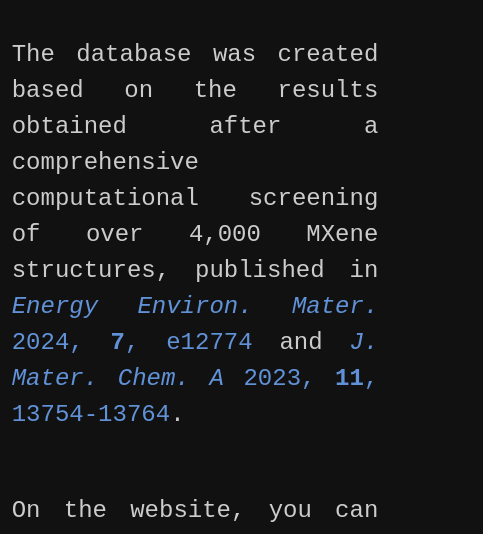
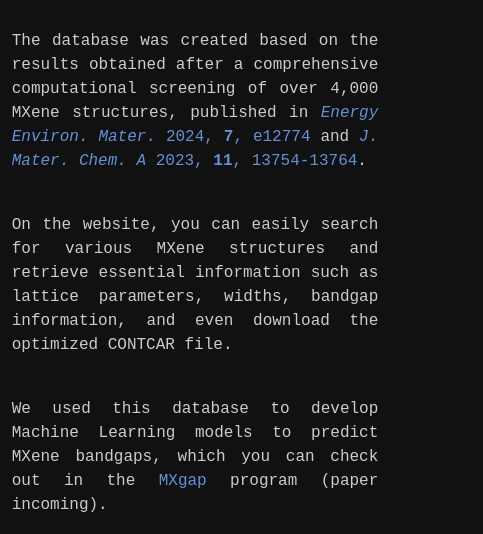
Before and after one commit to diegonti/mxene-db, a plain HTML site: page about.html in a window 390 px wide. Shown: the part 257-791 px from the top of the page, 483 px wide, since content can reach past the window. Drawn offline with Linux system fonts and the light colour scheme.

Commit message:
fontsize on mobile

```diff
--- a/about.html
+++ b/about.html
@@ -36,6 +36,12 @@
             text-align: justify;
             margin-bottom: 1.5em;
             /* font-size: 1rem; */
+        }
+
+        @media (max-width: 768px) {
+            p {
+            font-size: 1rem;
+            }
         }
 
         a {
```
